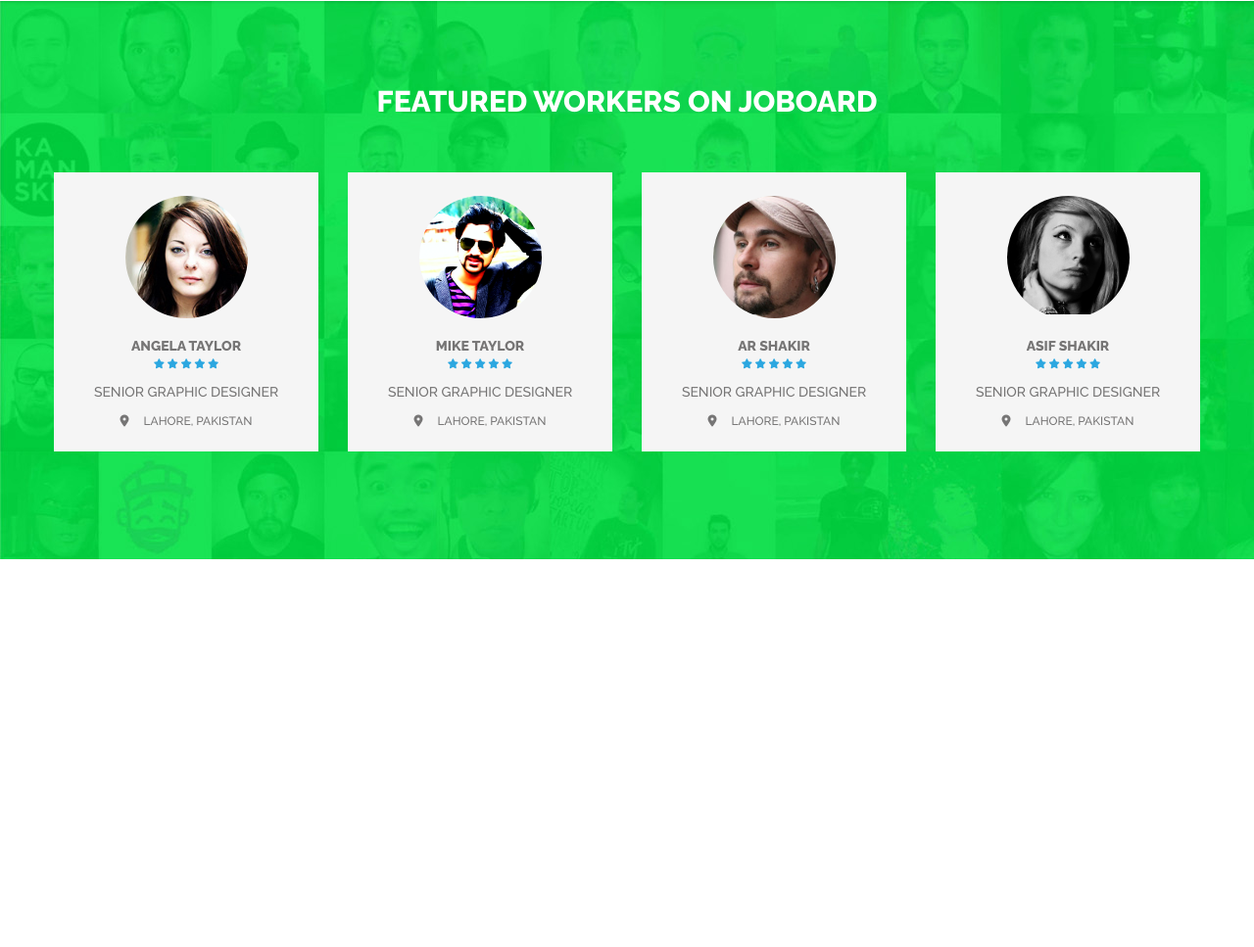
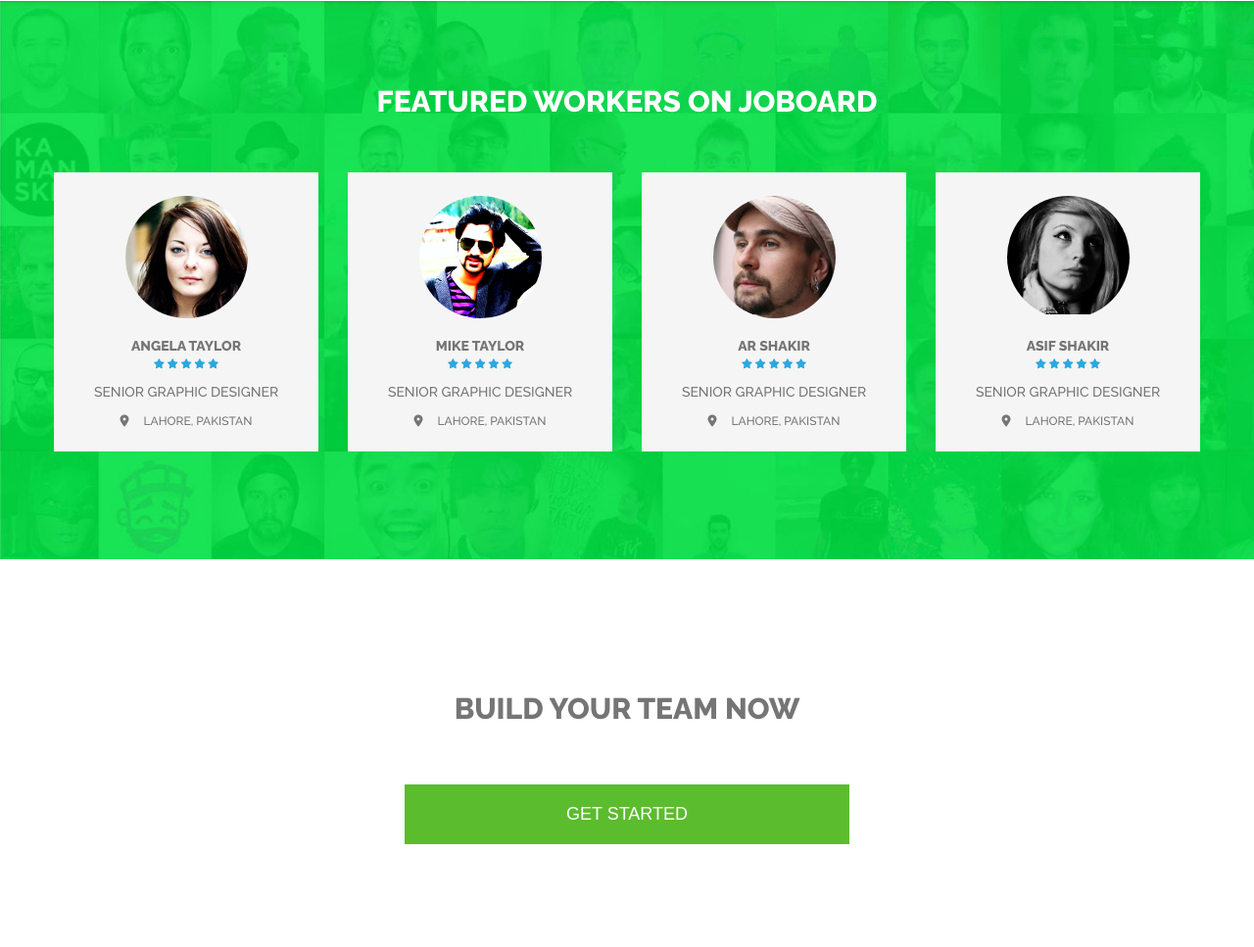
Before and after one commit to karol-wolski/jobBoard, a website built with webpack: page src/index.html in a window 1280 px wide. Shown: the part 4328-5295 px from the top of the page at 98% size. Before the commit the page ends 4899 px from the top, so only its background shows below. Built offline with nearby package versions, Linux system fonts and the light colour scheme.

Commit message:
Add build-team section

```diff
--- a/src/index.html
+++ b/src/index.html
@@ -335,6 +335,10 @@
 			</div>
 		</div>
 	</section>
+	<section class="build-team">
+		<h2 class="build-team__title">Build your team Now</h2>
+		<button class="btn btn--contained btn--green">Get started</button>
+	</section>
 </body>
 
 </html>
--- a/src/scss/style.scss
+++ b/src/scss/style.scss
@@ -512,6 +512,22 @@ html {
   }
 }
 
+.build-team {
+  display: flex;
+  justify-content: center;
+  align-items: center;
+  flex-direction: column;
+  padding: 13.5rem 1.5rem 10.5rem;
+
+  &__title {
+    font-size: 3rem;
+    font-weight: 900;
+    color: $grey600;
+    text-transform: uppercase;
+    margin-bottom: 6rem;
+  }
+}
+
 .btn {
   padding: 5px 10px;
   border: none;
@@ -520,6 +536,7 @@ html {
   color: $white;
   text-decoration: none;
   text-transform: uppercase;
+  font-size: 1.8rem;
 
   &__menu {
     position: absolute;
@@ -538,6 +555,10 @@ html {
     display: none;
   }
 
+  &--contained {
+    padding: 2rem 16.5rem;
+  }
+
   &--green {
     background-color: $green200;
     color: $white;
```
